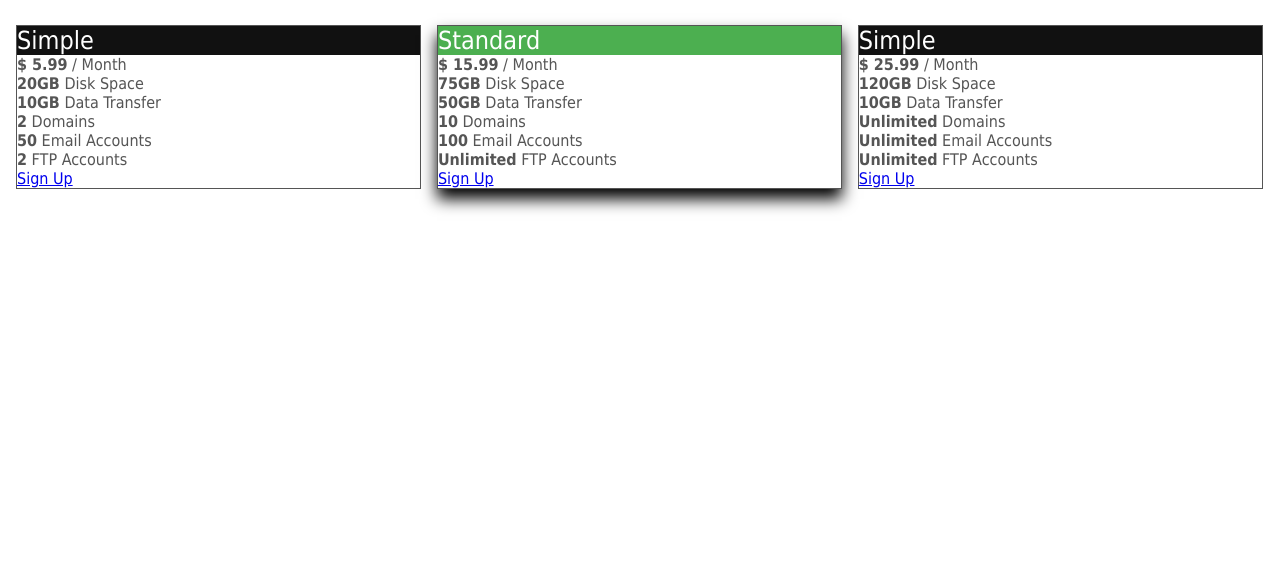
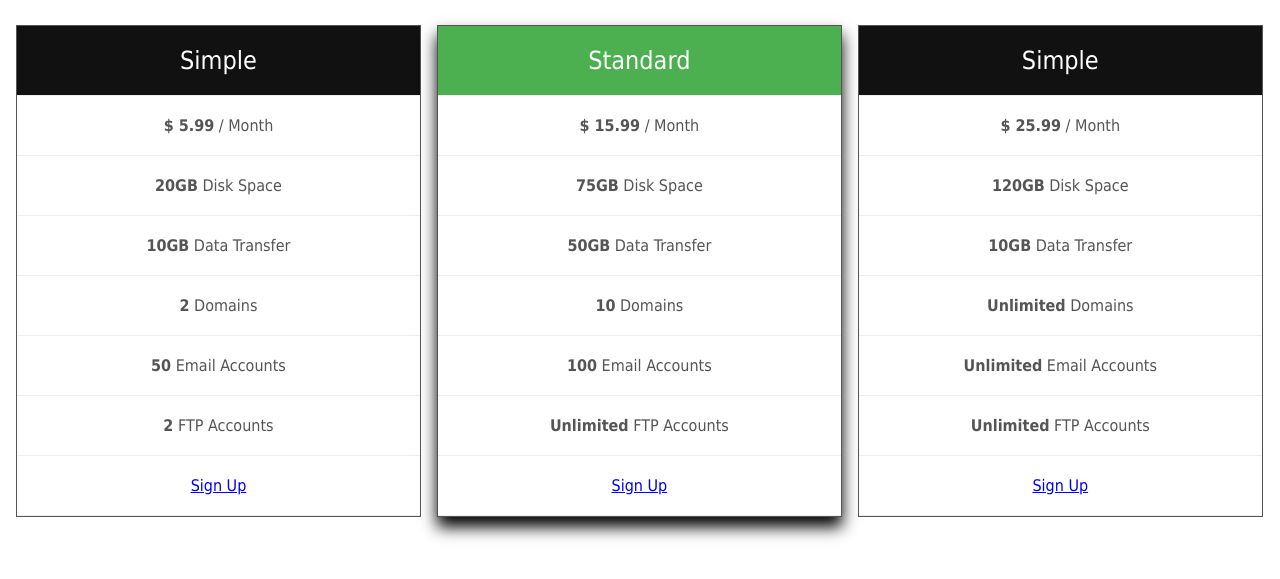
Before and after one commit to WebDevTuts/responsive_css3_pricing_tables, a plain HTML site: page index.html in a window 1280 px wide. Shown: the part 51-630 px from the top of the page. Drawn offline with Linux system fonts and the light colour scheme.

Commit message:
Add styles for .price-box li

```diff
--- a/style.css
+++ b/style.css
@@ -38,3 +38,9 @@ h2 {
 .price-box .header.header-green {
   background-color: #4CAF50;
 }
+
+.price-box li {
+  padding: 20px;
+  border-bottom: 1px solid #EEE;
+  text-align: center;
+}
```
